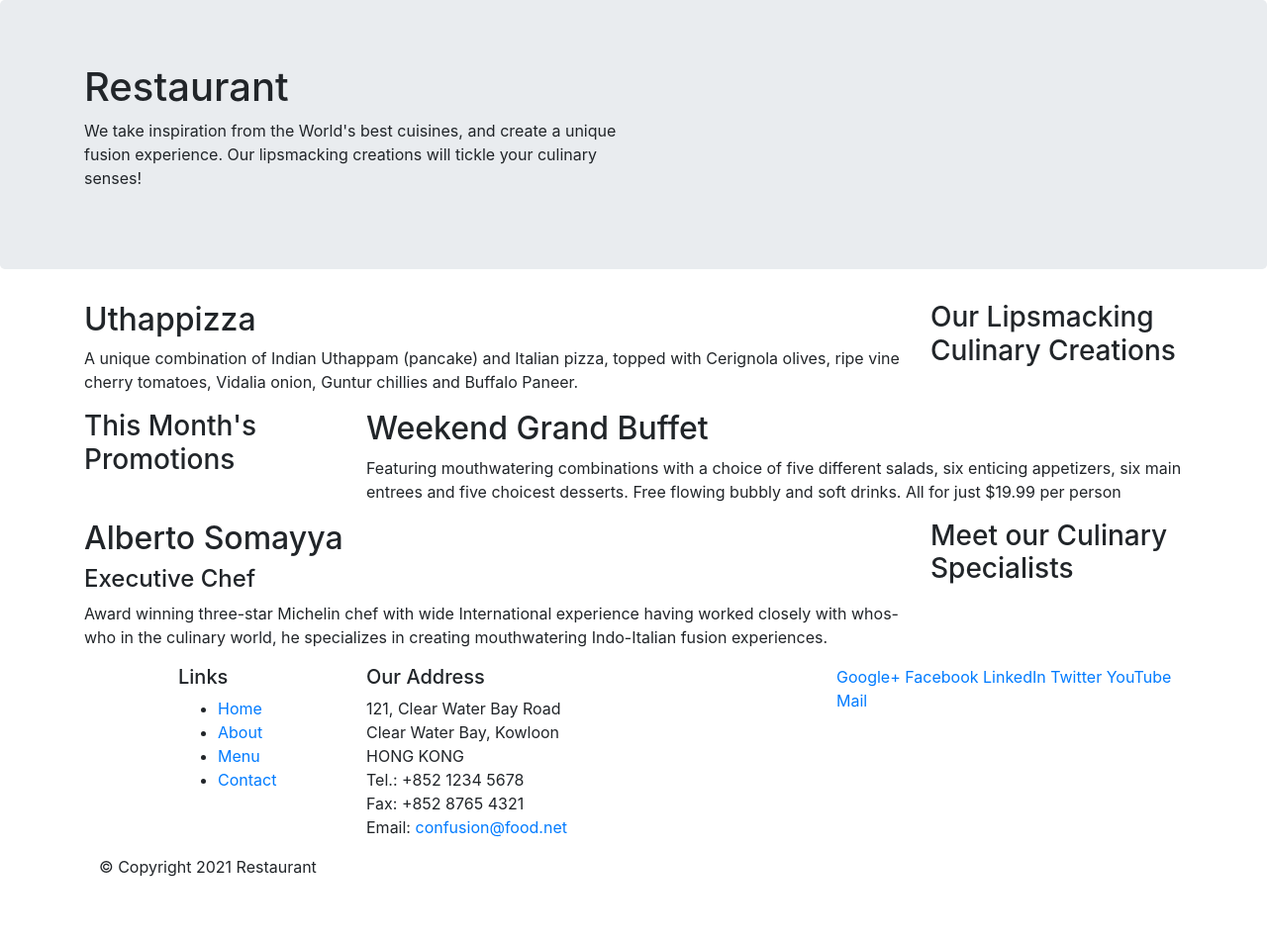
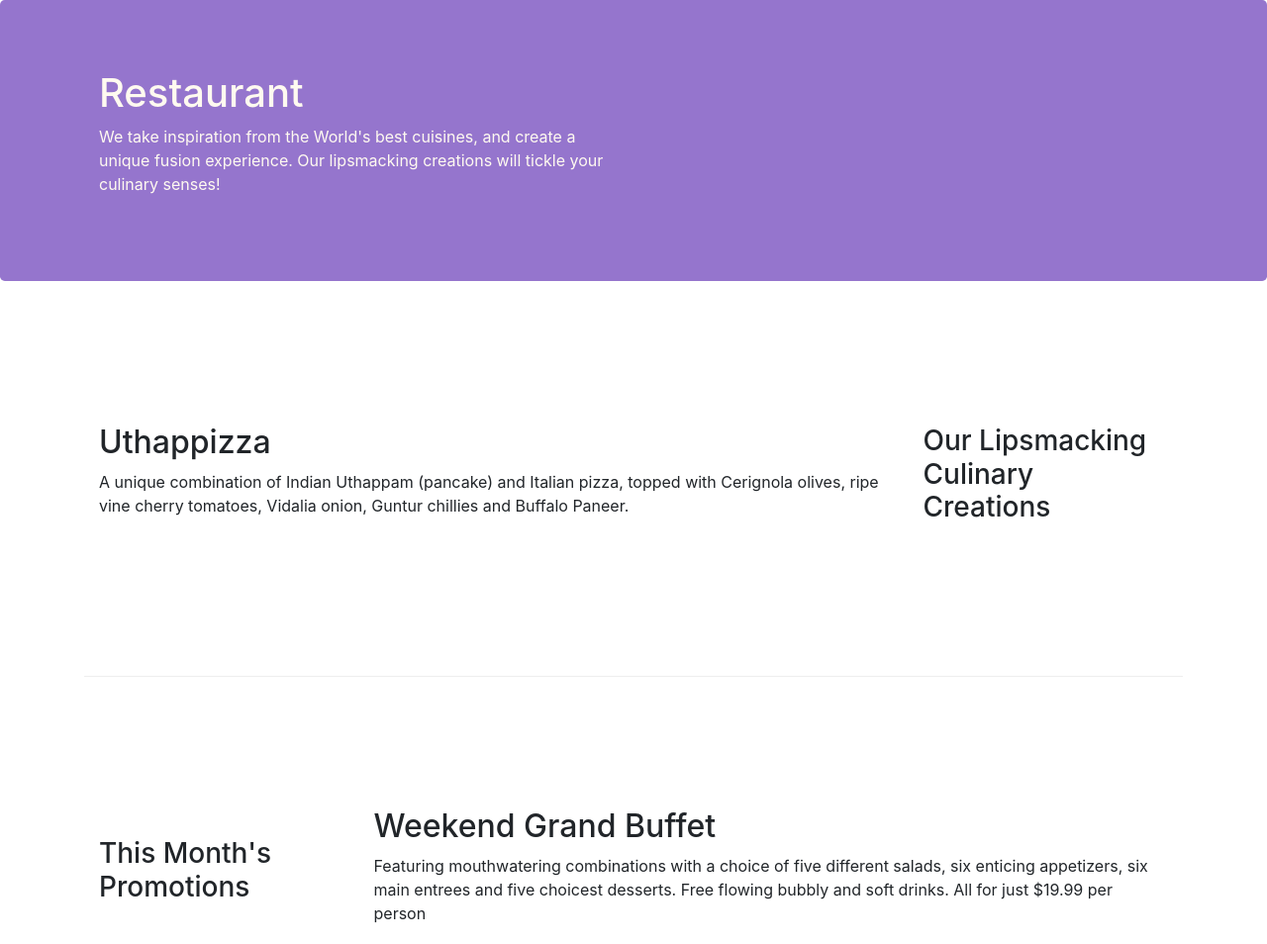
Before and after one commit to prakash19csu214/Restaurant-Project, a website: page index.html in a window 1280 px wide. Shown: the top 954 px of the page at 99% size. Before the commit the page ends 904 px from the top, so only its background shows below. Drawn offline with nearby package versions, Linux system fonts and the light colour scheme.

Commit message:
bootstrap grid part-2

```diff
--- /dev/null
+++ b/css/styles.css
@@ -0,0 +1,30 @@
+.row-header{
+    margin: 0px auto;
+    padding: 0px auto;
+}
+
+.row-content{
+    margin: 0px auto;
+    padding: 50px 0px 50px 0px;
+    border-bottom: 1px ridge;
+    min-height: 400px;
+}
+
+.footer{
+    margin: 0px auto;
+    padding: 20px 0px 20px 0px;
+    background-color: #D1C4E9;
+}
+
+.jumbotron{
+    margin: 0px auto;
+    padding: 70px 30px 70px 30px;
+    background: #9575CD;
+    color: floralwhite;
+}
+
+.address{
+    font-size:90%;
+    margin:0px;
+    color:#0f0f0f;
+}
--- a/index.html
+++ b/index.html
@@ -10,13 +10,16 @@
 
         <!-- Bootstrap CSS -->
         <link rel="stylesheet" href="node_modules/bootstrap/dist/css/bootstrap.min.css">
+
+        <!-- CSS -->
+        <link rel="stylesheet" href="css/styles.css">
 </head>
 
 <body>
 
     <header class="jumbotron">
         <div class="container">
-            <div class="row">
+            <div class="row row-header">
                 <div class="col-12 col-sm-6">
                     <h1>Restaurant</h1>
                     <p>We take inspiration from the World's best cuisines, and create a unique fusion experience. Our lipsmacking creations will tickle your culinary senses!</p>
@@ -28,7 +31,7 @@
     </header>
 
     <div class="container">
-        <div class="row">
+        <div class="row row-content align-items-center">
             <div class="col-12 col-sm-4 col-md-3 order-sm-last">
                 <h3>Our Lipsmacking Culinary Creations</h3>
             </div>
@@ -39,7 +42,7 @@
         </div>
 
 
-        <div class="row">
+        <div class="row row-content align-items-center">
             <div class="col-12 col-sm-4 col-md-3">
                 <h3>This Month's Promotions</h3>
             </div>
@@ -49,7 +52,7 @@
             </div>
         </div>
 
-        <div class="row">
+        <div class="row row-content align-items-center">
             <div class="col-12 col-sm-4 col-md-3 order-sm-last">
                 <h3>Meet our Culinary Specialists</h3>
             </div>
@@ -61,19 +64,19 @@
         </div>
     </div>
 
-    <footer>
+    <footer class="footer">
         <div class="container">
             <div class="row">
                 <div class="col-4 col-sm-2 offset-1">
                     <h5>Links</h5>
-                    <ul>
+                    <ul class="list-unstyled">
                         <li><a href="#">Home</a></li>
                         <li><a href="#">About</a></li>
                         <li><a href="#">Menu</a></li>
                         <li><a href="#">Contact</a></li>
                     </ul>
                 </div>
-                <div class="col-7 col-sm-5">
+                <div class="col-7 col-sm-5 address">
                     <h5>Our Address</h5>
                     <address>
 		              121, Clear Water Bay Road<br>
@@ -84,8 +87,8 @@
 		              Email: <a href="mailto:confusion@food.net">confusion@food.net</a>
 		           </address>
                 </div>
-                <div class="col-12 col-sm-4">
-                    <div>
+                <div class="col-12 col-sm-4 align-self-center">
+                    <div class="text-center">
                         <a href="http://google.com/+">Google+</a>
                         <a href="http://www.facebook.com/profile.php?id=">Facebook</a>
                         <a href="http://www.linkedin.com/in/">LinkedIn</a>
@@ -95,8 +98,8 @@
                     </div>
                 </div>
            </div>
-           <div class="col-auto">
-                <div>
+           <div class="row justify-content-center">
+                <div class="col-auto">
                     <p>© Copyright 2021 Restaurant</p>
                 </div>
            </div>
```
